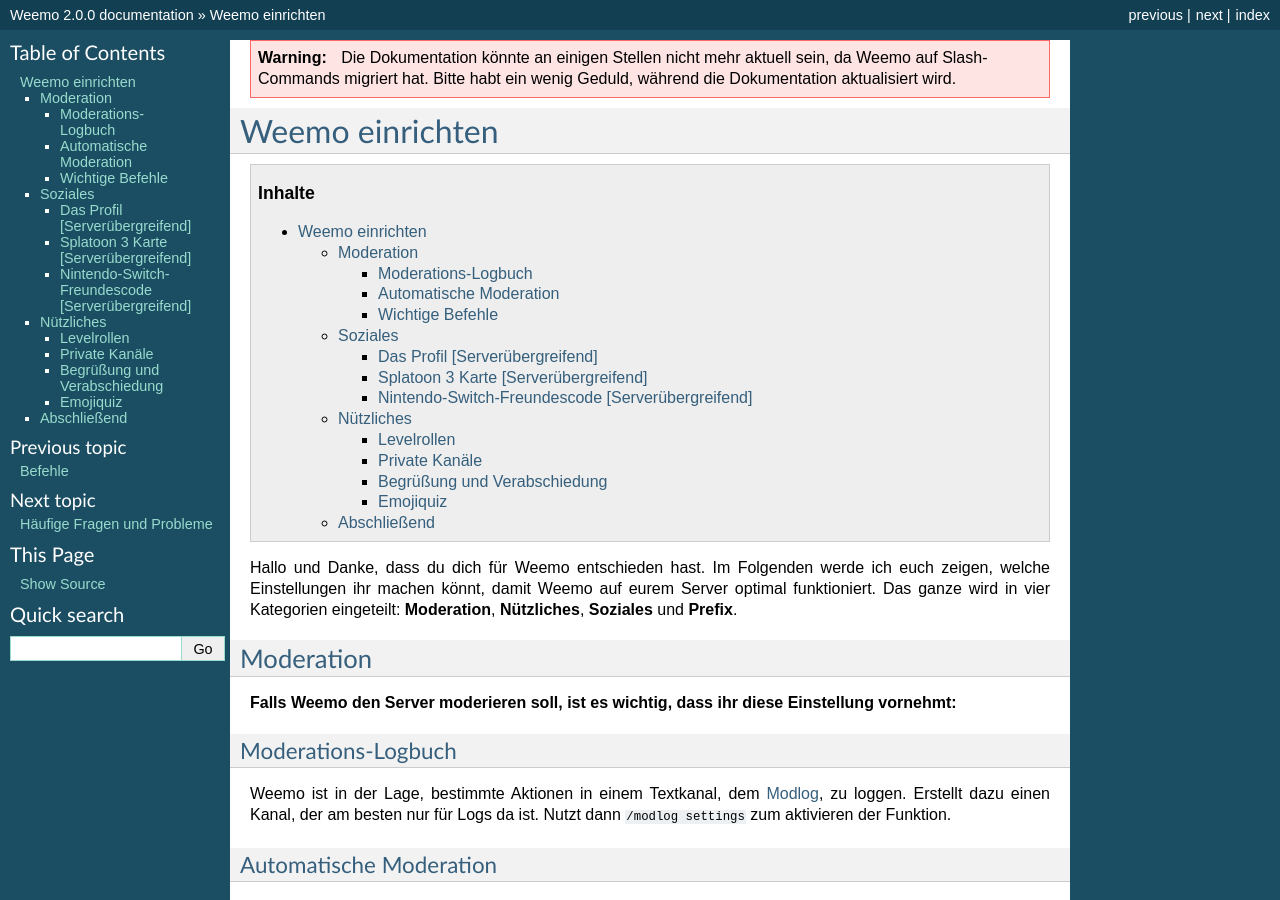
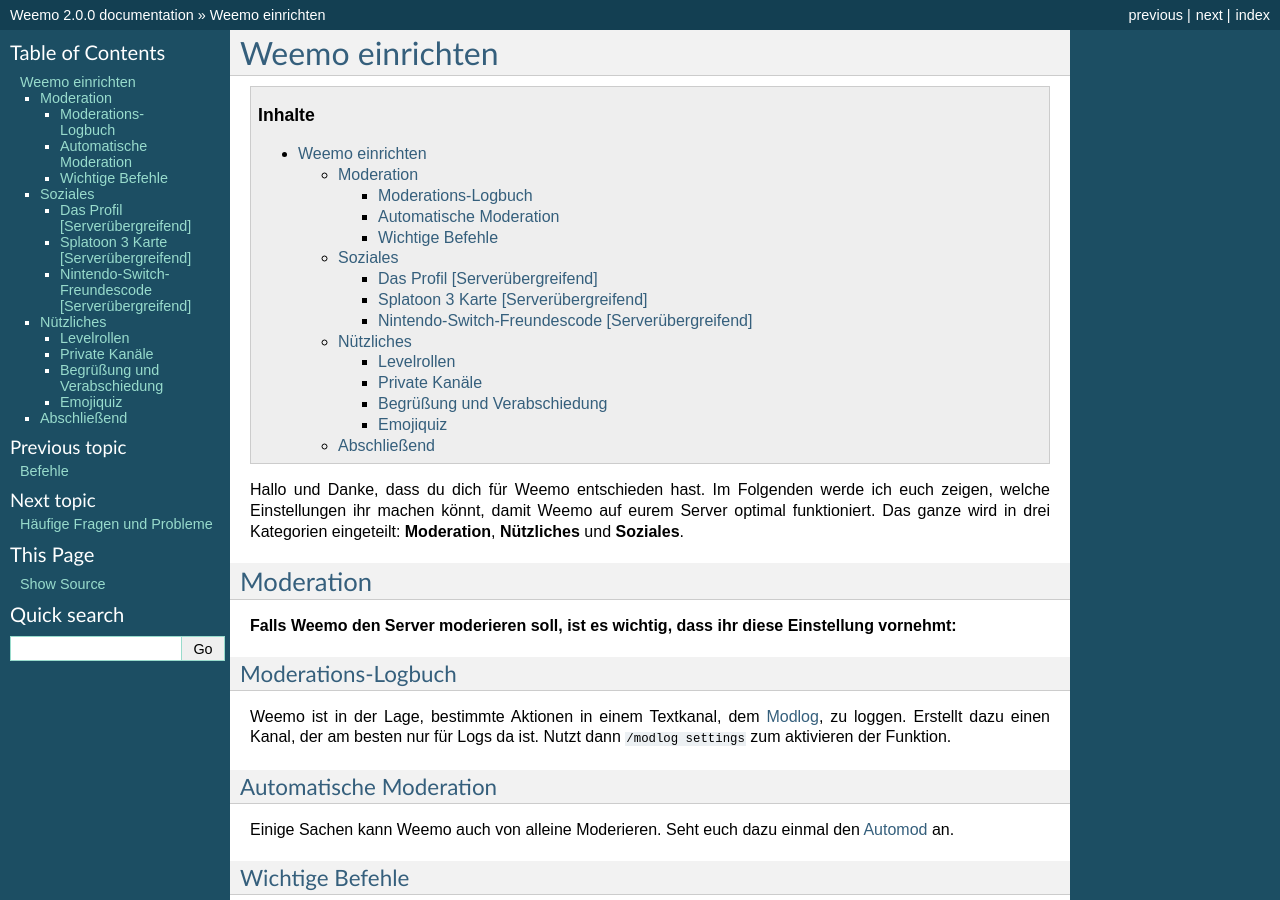
Before and after one commit to niborus/weemo-doc, a Sphinx documentation site: the page built from docs/einrichten.rst, in a window 1280 px wide and 900 px high. Built offline with Sphinx 7.4.7, drawn with Linux system fonts in a browser that asks for light colours.

Commit message:
Update einrichten.rst

```diff
--- a/docs/einrichten.rst
+++ b/docs/einrichten.rst
@@ -1,6 +1,3 @@
-.. warning::
-    Die Dokumentation könnte an einigen Stellen nicht mehr aktuell sein, da Weemo auf Slash-Commands migriert hat. Bitte habt ein wenig Geduld, während die Dokumentation aktualisiert wird.
-
 ****************
 Weemo einrichten
 ****************
@@ -10,7 +7,7 @@
 Hallo und Danke, dass du dich für Weemo entschieden hast.
 Im Folgenden werde ich euch zeigen, welche Einstellungen ihr machen könnt,
 damit Weemo auf eurem Server optimal funktioniert.
-Das ganze wird in vier Kategorien eingeteilt: **Moderation**, **Nützliches**, **Soziales** und **Prefix**.
+Das ganze wird in drei Kategorien eingeteilt: **Moderation**, **Nützliches** und **Soziales**.
 
 Moderation
 ==========
```
